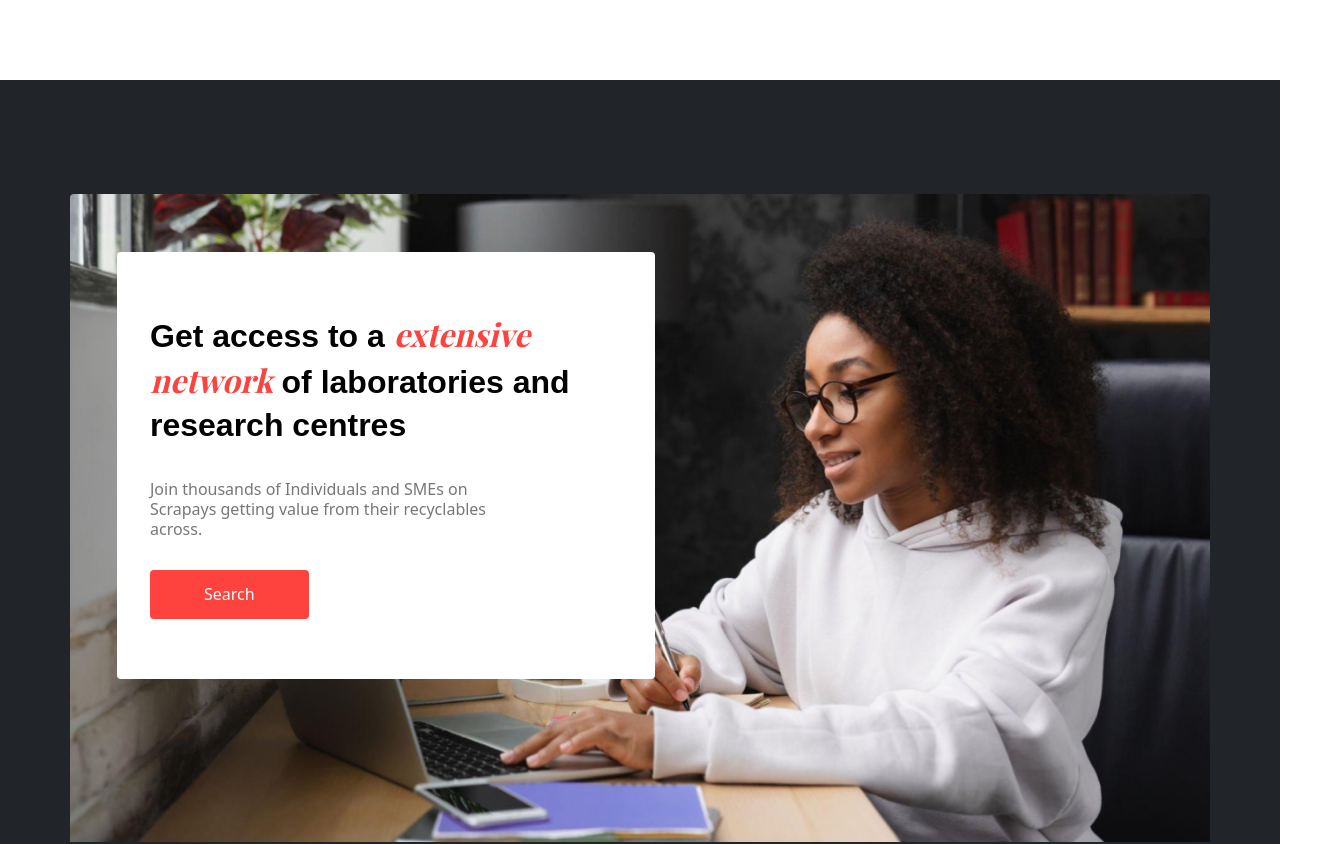
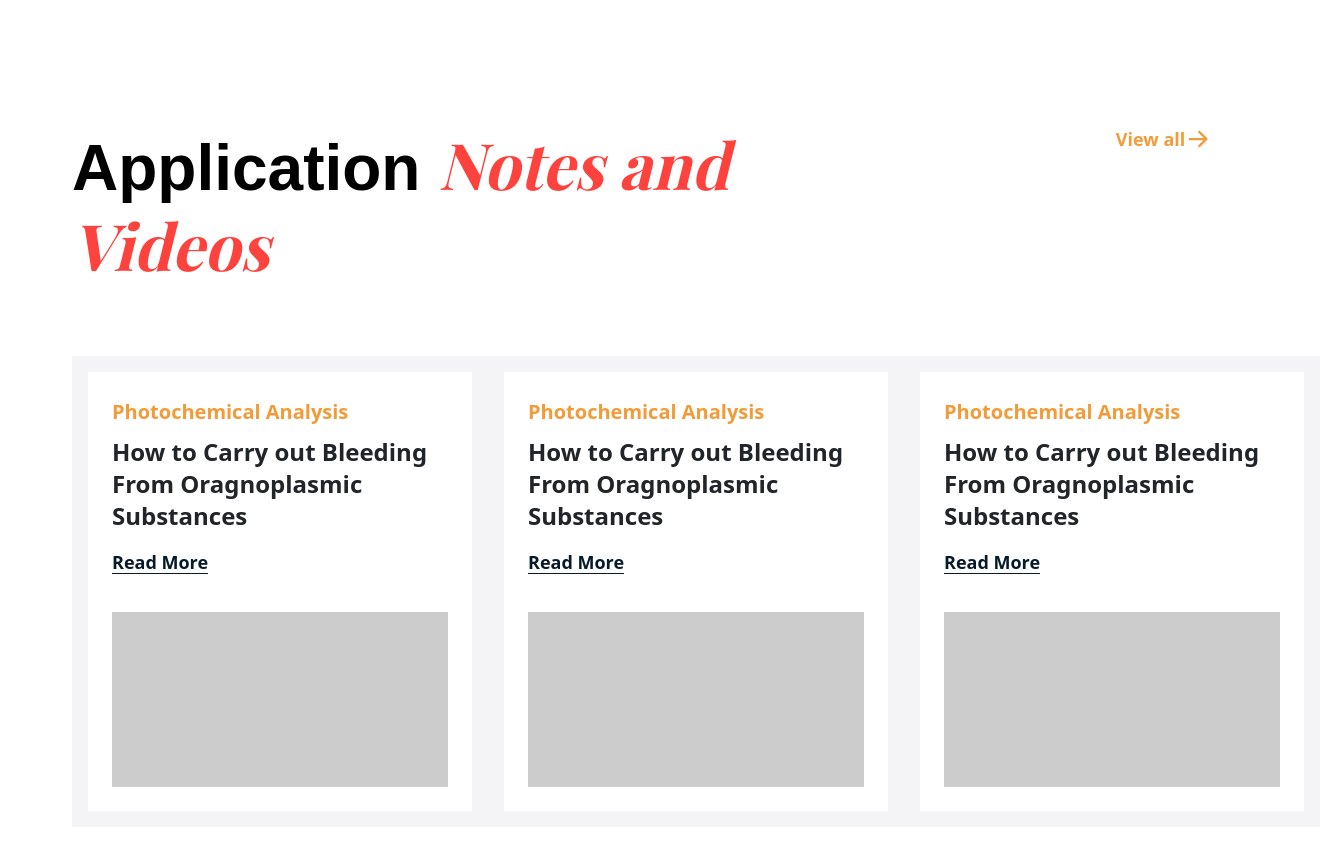
Before and after one commit to A-believer/Labwox, a React (Vite) app: page / in a window 1280 px wide. Shown: the part 4720-5564 px from the top of the page, 1320 px wide, since content can reach past the window. Built offline with nearby package versions, Linux system fonts and the light colour scheme; a web font is replaced by a local one.

Commit message:
notes and videos component done

```diff
--- a/package.json
+++ b/package.json
@@ -22,7 +22,9 @@
     "react-marquee-slider": "^1.1.5",
     "react-redux": "^8.1.0",
     "react-router-dom": "^6.13.0",
+    "react-slick": "^0.29.0",
     "redux": "^4.2.1",
+    "slick-carousel": "^1.8.1",
     "sort-by": "^1.2.0"
   },
   "devDependencies": {
--- a/src/components/Notes_Videos.jsx
+++ b/src/components/Notes_Videos.jsx
@@ -1,8 +1,27 @@
-
+import arrow from "../assets/Arrow.svg"
+import { Link } from "react-router-dom"
+import {BlogFeed, Header} from "../utils"
 
 const Notes_Videos = () => {
   return (
-    <div>Notes_Videos</div>
+    <section className="bg-white lg:px-[72px] px-[24px] lg:pt-[46px] pt-[51px] lg:pb-[100px] pb-[38px]">
+
+      {/* Header  */}
+      <div className="flex justify-between ">
+        <div className="lg:w-[70%] w-[75%]">
+        <Header text1={`Application`} text2={`Notes and Videos`} />
+        </div>
+        <Link to={`/resources`} className="flex justify-end items-start gap-x-1 hover:scale-105 active:scale-90 focus:scale-95 transition-all duration-500 h-auto bg-clear pb-0">
+          <p className="text-yellow lg:text-[18px] text-[9.9px] font-bold w-fit">View all</p>
+          <img src={arrow} alt="arrow"  className="lg:h-[18px] h-[9.9px] mt-[2px] lg:mt-1"/>
+        </Link>
+      </div>
+
+      {/* Blog Feed  */}
+      <div className="lg:mt-[68px] mt-[47px]">
+        <BlogFeed />
+      </div>
+    </section>
   )
 }
 
--- a/src/components/Onboarding.jsx
+++ b/src/components/Onboarding.jsx
@@ -30,7 +30,7 @@ const Onboarding = () => {
           </li>
         </ul>
 
-        <div className="bg-whitebgiii lg:px-[32px] px-[23px] lg:pt-[37px] pt-[27px] lg:pb-[63px] pb-[45px] lg:mt-0 mt-[40px]">
+        <div className="bg-whitebgiii lg:px-[32px] px-[23px] lg:pt-[37px] pt-[27px] lg:pb-[63px] pb-[45px] lg:mt-0 mt-[40px] lg:mb-0 mb-[30px]">
           <img src={onboardingImg} alt="" className="lg:w-[461px] w-[333px] lg:h-[441px] h-[319px] object-contain"/>
         </div>
       </div>
--- a/src/data/data.js
+++ b/src/data/data.js
@@ -68,3 +68,22 @@ export const products = [
   subtext: "grey"
   },
 ]
+
+export const blogFeed = [
+  {
+    id: 1,
+    title: "Photochemical Analysis",
+    subtext: "How to Carry out Bleeding From Oragnoplasmic Substances",
+  },
+  {
+    id: 2,
+    title: "Photochemical Analysis",
+    subtext: "How to Carry out Bleeding From Oragnoplasmic Substances",
+  },
+  {
+    id: 3,
+    title: "Photochemical Analysis",
+    subtext: "How to Carry out Bleeding From Oragnoplasmic Substances",
+  },
+
+]
--- a/src/pages/Home.jsx
+++ b/src/pages/Home.jsx
@@ -1,4 +1,4 @@
-import { Banner, CTA, Ctaii, Hero, Onboarding, Partners, ProductList } from "../components"
+import { Banner, CTA, Ctaii, Hero, Notes_Videos, Onboarding, Partners, ProductList } from "../components"
 
 const Home = () => {
   return (
@@ -7,6 +7,7 @@ const Home = () => {
       <Banner />
       <ProductList />
       <Onboarding />
+      <Notes_Videos/>
       <Ctaii />
       <Partners/>
       <CTA />
--- /dev/null
+++ b/src/utils/BlogFeed.jsx
@@ -0,0 +1,56 @@
+import { blogFeed } from "../data/data"
+import Slider from 'react-slick';
+import 'slick-carousel/slick/slick.css';
+import 'slick-carousel/slick/slick-theme.css';
+
+const BlogFeed = () => {
+
+  const settings = {
+    dots: false,
+    infinite: false,
+    speed: 500,
+    slidesToShow: 1,
+    slidesToScroll: 1,
+    swipeToSlide: true,
+  };
+
+
+  return (
+      <div>
+          <div className="lg:flex hidden ">
+              {blogFeed && blogFeed.map((feed, i) => (
+                  <div key={feed.id + i} className="bg-[#F4F4F6] lg:p-4 p-2 gap-x-6">
+                      <div className="bg-white lg:p-6 p-4">
+                        <p className="text-yellow lg:text-xl text-sm lg:leading-8 leading-5 font-bold">{ feed.title}</p>
+                        <p className="text-blackii lg:text-2xl text-sm lg:leading-8 leading-5 font-bold lg:mt-[8px] lg:mb-[19px]">{ feed.subtext}</p>
+                        <a href="#" className="text-[#071A2B] lg:text-lg text-xs lg:leading-5 leading-3 font-bold underline underline-offset-4">Read More</a>
+                        <div className="bg-black/20 w-[336px] h-[175px] mt-[37px]"></div>
+                      </div>
+
+                  </div>
+              ))}
+          </div>
+
+      <div className="lg:hidden block relative">
+        <Slider {...settings}>
+           {blogFeed && blogFeed.map((feed, i) => (
+                  <div key={feed.id + i} className="bg-[#F4F4F6] lg:p-4 p-2 gap-x-20">
+                      <div className="bg-white lg:p-6 p-4">
+                        <p className="text-yellow lg:text-xl text-sm lg:leading-8 leading-5 font-bold">{ feed.title}</p>
+                        <p className="text-blackii lg:text-2xl text-sm lg:leading-8 leading-5 font-bold lg:mt-[8px] lg:mb-[13px]">{ feed.subtext}</p>
+                        <a href="#" className="text-[#071A2B] lg:text-lg text-xs lg:leading-5 leading-3 font-bold underline underline-offset-4">Read More</a>
+                        <div className="bg-black/20 w-[219px] h-[101px] mt-[25px]"></div>
+                      </div>
+
+                  </div>
+              ))}
+        </Slider>
+
+          </div>
+
+
+    </div>
+  )
+}
+
+export default BlogFeed
--- /dev/null
+++ b/src/utils/index.js
@@ -0,0 +1,4 @@
+export {default as BlogFeed} from "./BlogFeed.jsx"
+export {default as Button} from "./Button.jsx"
+export {default as Header} from "./Header.jsx"
+export {default as Product} from "./Product.jsx"
```
Also changed, not shown: src/assets/Arrow.svg (added), 1 other file (tests, documents, lock files or other folders).
